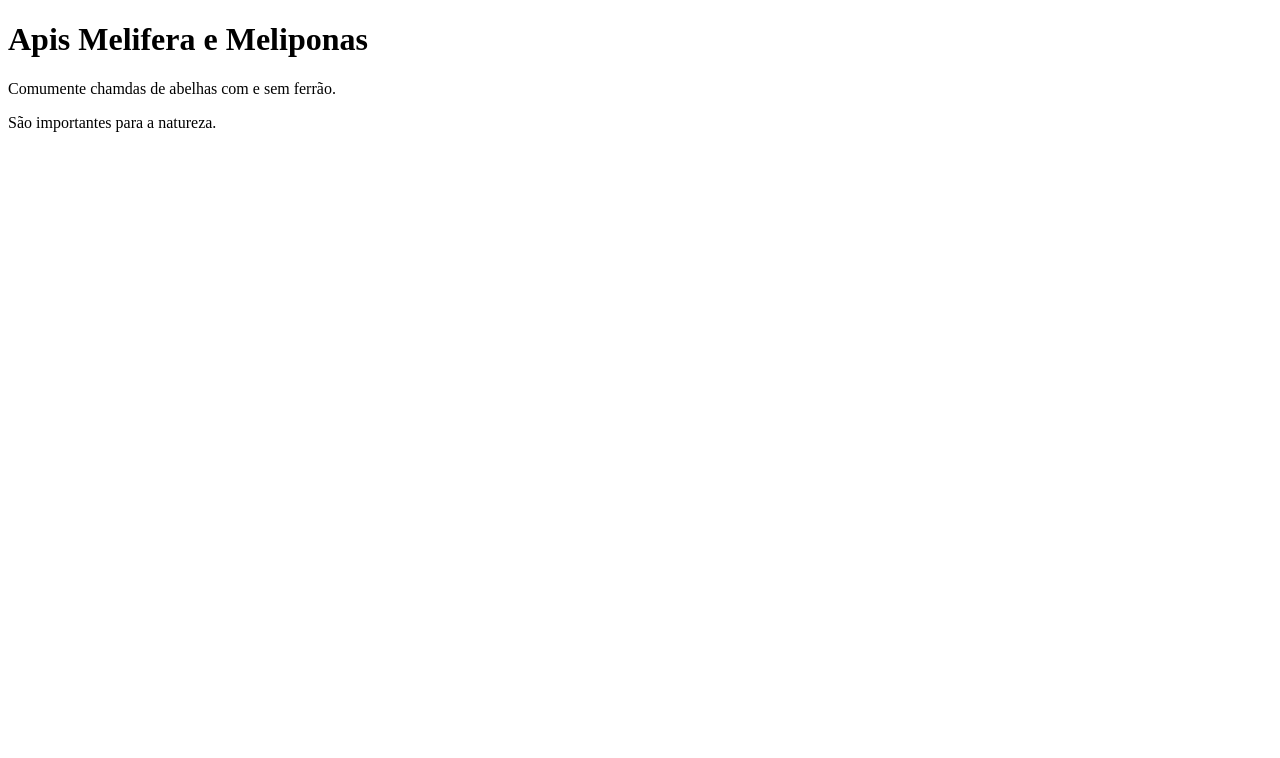
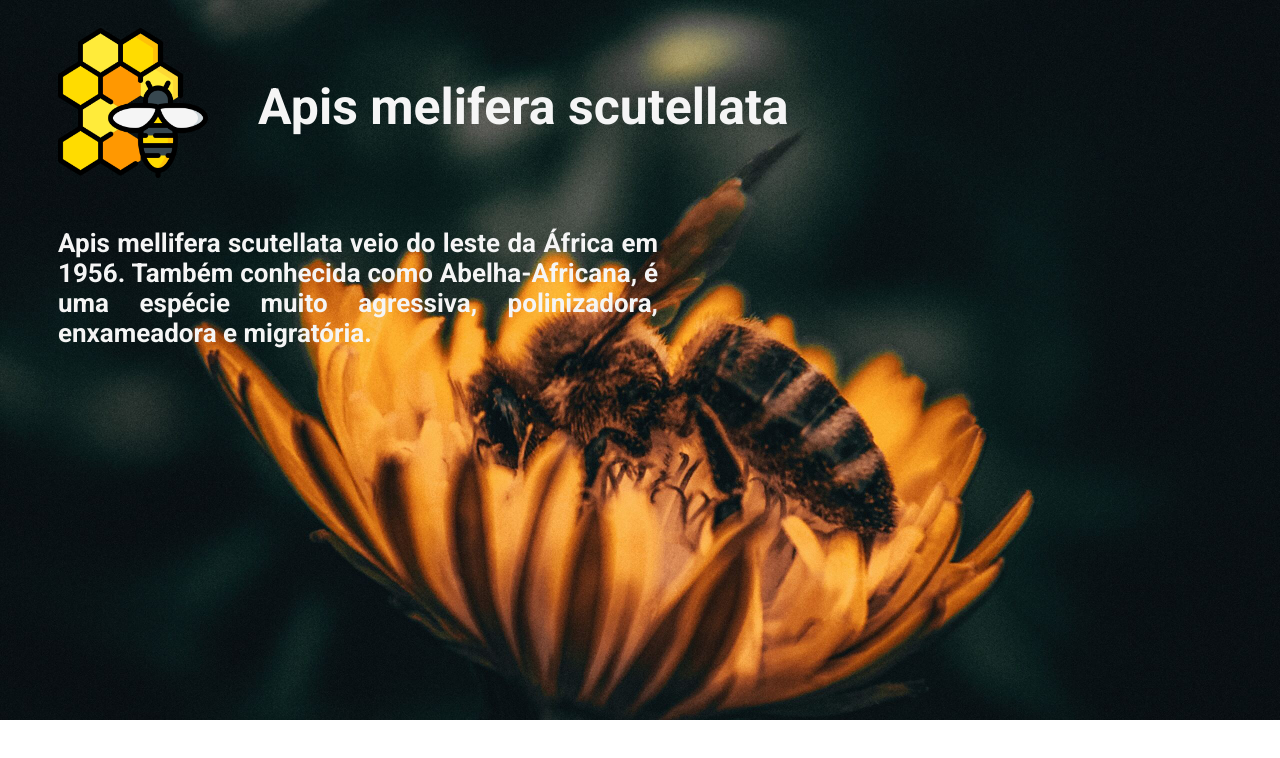
Before and after one commit to arturrozza/Site-Project, a plain HTML site: page index.html in a window 1280 px wide. Drawn offline with Linux system fonts and the light colour scheme.

Commit message:
html and css changes

```diff
--- a/index.html
+++ b/index.html
@@ -4,11 +4,20 @@
     <meta charset="UTF-8">
     <meta name="viewport" content="width=device-width, initial-scale=1.0">
     <link rel="stylesheet" href="style.css">
+    <link rel="preconnect" href="https://fonts.googleapis.com">
+<link rel="preconnect" href="https://fonts.gstatic.com" crossorigin>
+<link href="https://fonts.googleapis.com/css2?family=Poppins:wght@100;200;300;400;600;700&family=Roboto:ital,wght@0,100;0,300;0,400;0,500;0,700;1,400&display=swap" rel="stylesheet">
     <title>Apicultura</title>
 </head>
 <body>
-    <h1>Apis Melifera e Meliponas</h1>
-    <p>Comumente chamdas de abelhas com e sem ferrão.</p>
-    <p>São importantes para a natureza.</p>
+    <header class="header">
+        <img src="images/apitherapy.png" alt="">
+        <h1>Apis melifera scutellata</h1>
+    </header>
+    <main>
+        <h2> Apis mellifera scutellata veio do leste da África em 1956. Também conhecida como Abelha-Africana, é uma espécie muito agressiva, polinizadora, enxameadora e migratória.</h2>
+    </main>
+    <article>
+    </article>
 </body>
 </html>
--- a/style.css
+++ b/style.css
@@ -0,0 +1,40 @@
+* {
+    font-family: Roboto;
+}
+body {
+    background-image: url(images/bee-background.jpg);
+    background-repeat: no-repeat;
+    background-size: cover;
+}
+.header {
+    width: 100%;
+    min-height: 100px;
+    color: whitesmoke;
+    display: flex;
+    background: transparent;
+}
+
+header img {
+    margin-top: 20px;
+    margin-left: 50px;
+    width: 150px;
+    height: 150px;
+}
+
+header h1 {
+    width: 600px;
+    font-size: 50px;
+    margin-left: 50px;
+    margin-top: 70px;
+}
+
+main h2 {
+    display: flex;
+    text-align: start;
+    font-size: 26px;
+    color: whitesmoke;
+    width: 600px;
+    margin-top: 50px;
+    margin-left: 50px;
+    text-align: justify;
+}
```
Also changed, not shown: images/apitherapy.png (added), images/background-img.jpg (added), images/bee-background.jpg (added).
